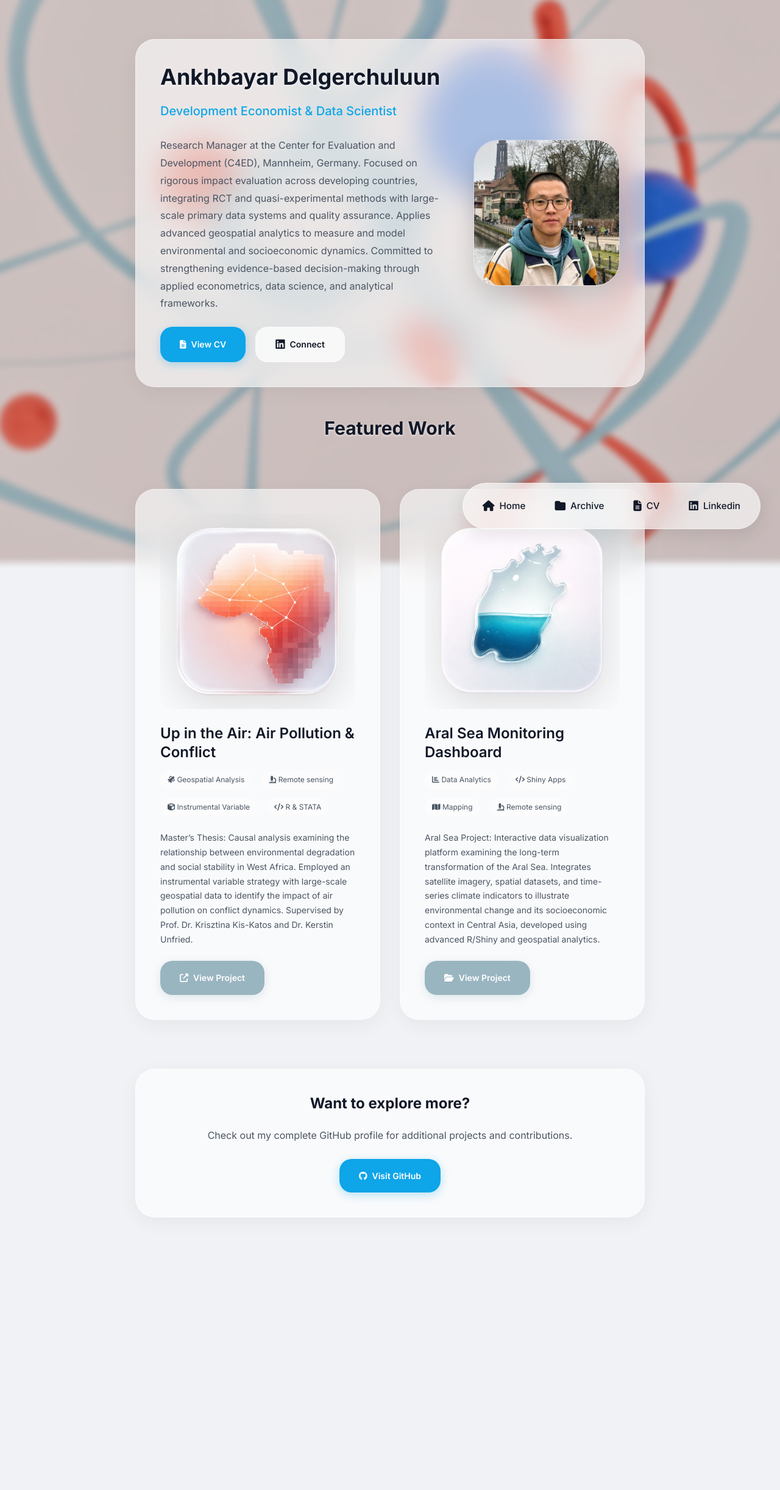
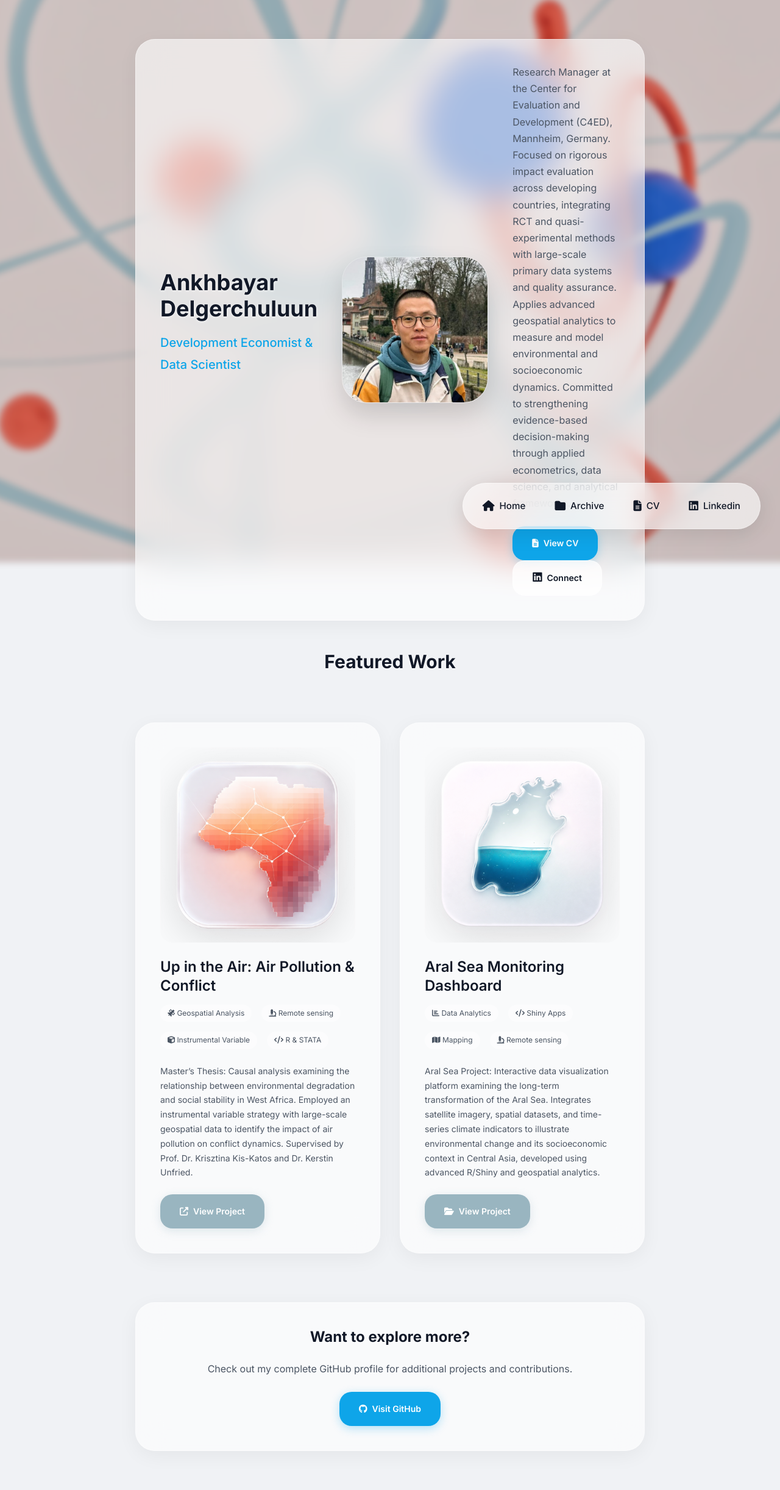
Before and after one commit to ankhaa0813/ankhbayar, a Jekyll site: the page built from index.md, in a window 1280 px wide. Shown: the whole page at 61% size. Built offline with Jekyll 4.4.1, drawn with Linux system fonts in a browser that asks for light colours; before the commit the page ends 2061 px from its top, so only the background shows below that.

Commit message:
Update index.md

```diff
--- a/index.md
+++ b/index.md
@@ -8,6 +8,11 @@ title: Ankhbayar | Development Economist & Data Scientist
     <div class="hero-content">
         <h1>Ankhbayar Delgerchuluun</h1>
         <p class="subtitle">Development Economist & Data Scientist</p>
+    </div>
+    <div class="hero-profile">
+        <img src="profile.jpeg" alt="Profile Portrait">
+    </div>
+    <div class="hero-body">
         <p>
             Research Manager at the Center for Evaluation and Development (C4ED), Mannheim, Germany. Focused on rigorous impact evaluation across developing countries, integrating RCT and quasi-experimental methods with large-scale primary data systems and quality assurance. Applies advanced geospatial analytics to measure and model environmental and socioeconomic dynamics. Committed to strengthening evidence-based decision-making through applied econometrics, data science, and analytical frameworks.
         </p>
@@ -20,9 +25,7 @@ title: Ankhbayar | Development Economist & Data Scientist
             </a>
         </div>
     </div>
-    <div class="hero-profile">
-        <img src="profile.jpeg" alt="Profile Portrait">
-    </div>
+
 </section>
 
 <!-- Featured Projects Section -->
```
